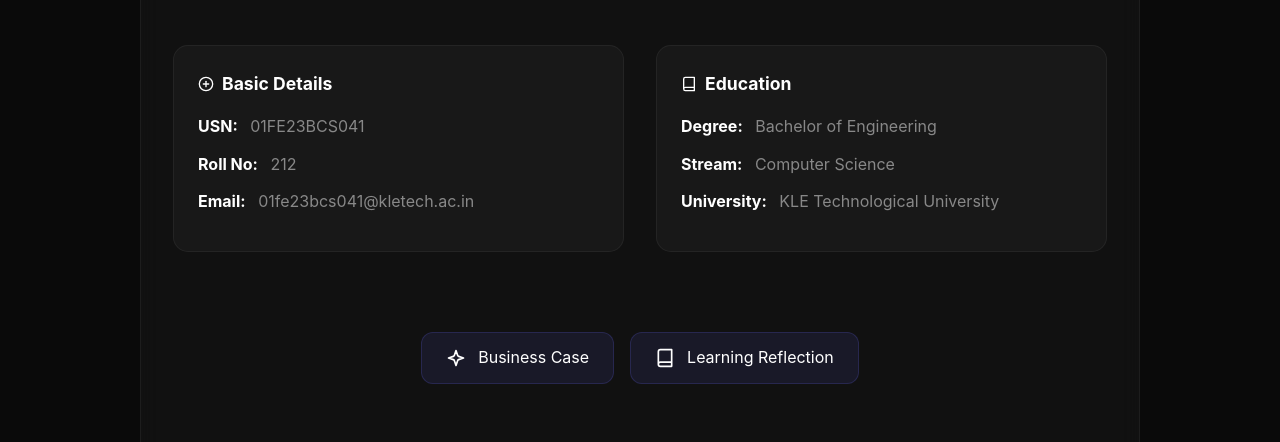
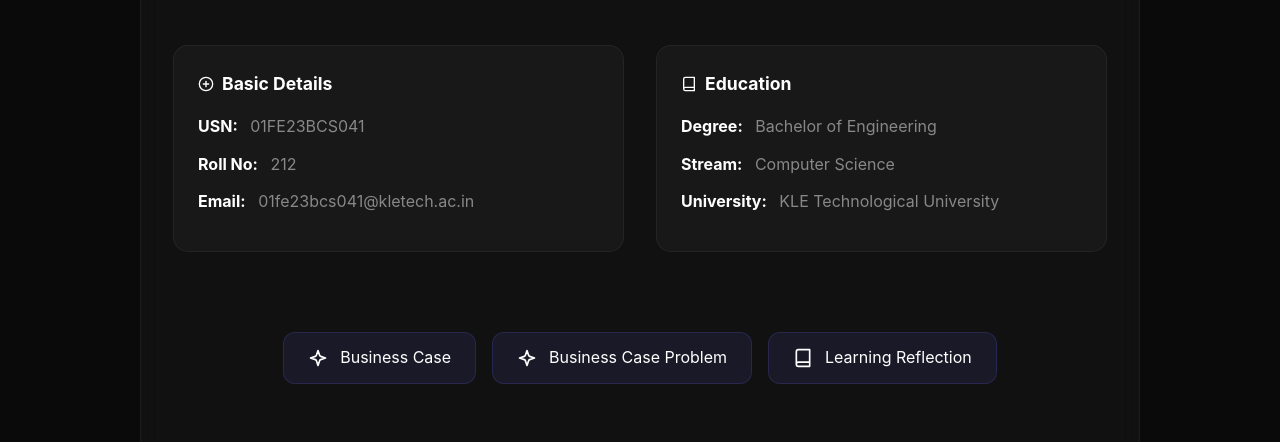
Before and after one commit to shivaling2212/DAA-PORTFOLIO, a plain HTML site: page index.html in a window 1280 px wide. Shown: the part 336-778 px from the top of the page. Drawn offline with nearby package versions, Linux system fonts and the light colour scheme.

Commit message:
Update index.html

```diff
--- a/index.html
+++ b/index.html
@@ -232,6 +232,10 @@
                     <svg xmlns="http://www.w3.org/2000/svg" width="20" height="20" viewBox="0 0 24 24" fill="none" stroke="currentColor" stroke-width="2" stroke-linecap="round" stroke-linejoin="round"><path d="m12 3-1.912 5.813a2 2 0 0 1-1.275 1.275L3 12l5.813 1.912a2 2 0 0 1 1.275 1.275L12 21l1.912-5.813a2 2 0 0 1 1.275-1.275L21 12l-5.813-1.912a2 2 0 0 1-1.275-1.275L12 3Z"/></svg>
                     Business Case
                 </a>
+                    <a href="businessCaseProblem.html" class="action-button">
+                    <svg xmlns="http://www.w3.org/2000/svg" width="20" height="20" viewBox="0 0 24 24" fill="none" stroke="currentColor" stroke-width="2" stroke-linecap="round" stroke-linejoin="round"><path d="m12 3-1.912 5.813a2 2 0 0 1-1.275 1.275L3 12l5.813 1.912a2 2 0 0 1 1.275 1.275L12 21l1.912-5.813a2 2 0 0 1 1.275-1.275L21 12l-5.813-1.912a2 2 0 0 1-1.275-1.275L12 3Z"/></svg>
+                    Business Case Problem
+                </a>
                 <a href="reflection.html" class="action-button">
                     <svg xmlns="http://www.w3.org/2000/svg" width="20" height="20" viewBox="0 0 24 24" fill="none" stroke="currentColor" stroke-width="2" stroke-linecap="round" stroke-linejoin="round"><path d="M4 19.5v-15A2.5 2.5 0 0 1 6.5 2H20v20H6.5a2.5 2.5 0 0 1 0-5H20"/></svg>
                     Learning Reflection
```
